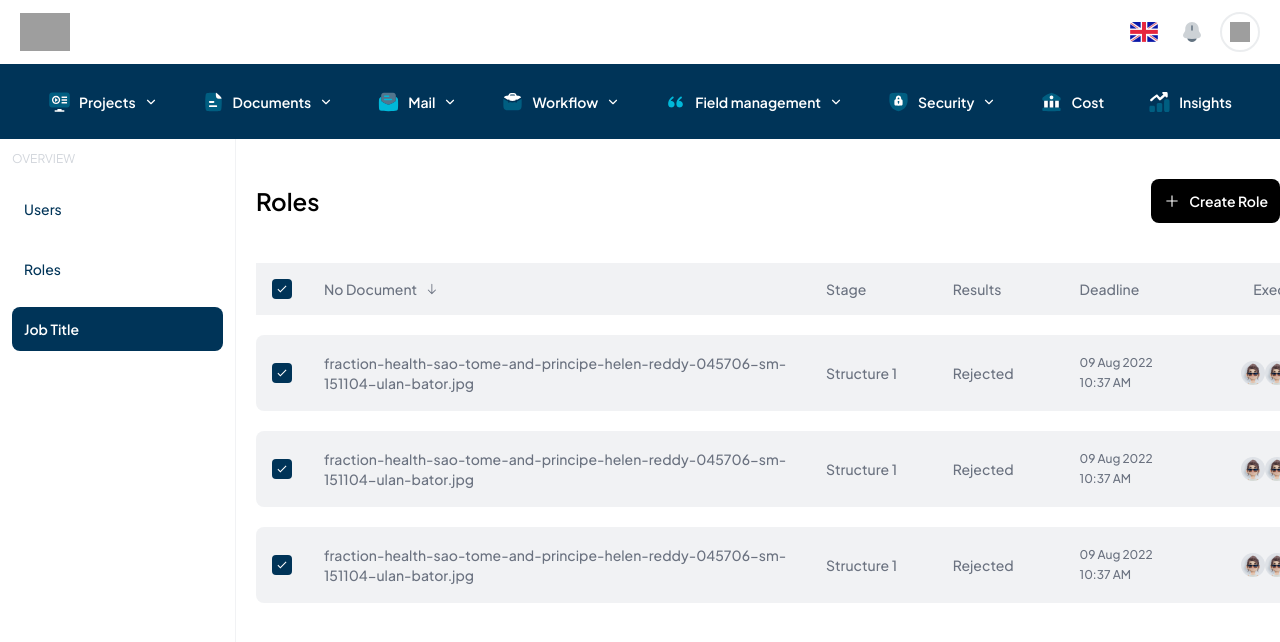
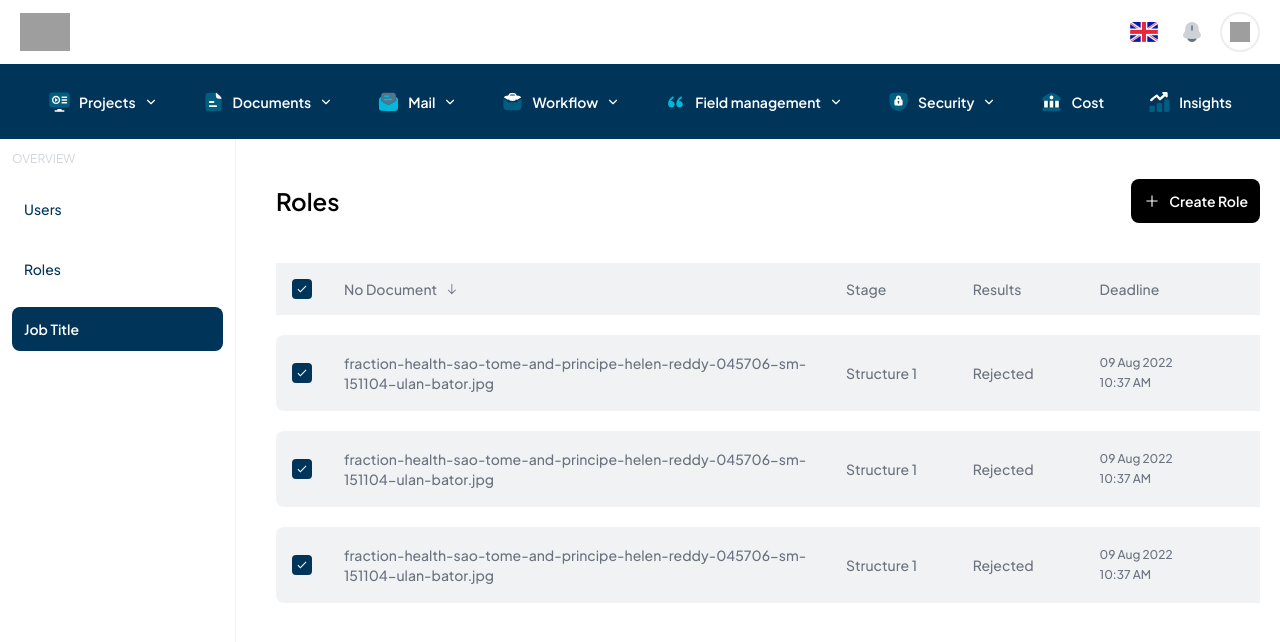
Before and after one commit to BCPAZ/crm-app, a React (Vite) app: page /job-title in a window 1280 px wide. Shown: the top 642 px of the page. Built offline with nearby package versions, Linux system fonts and the light colour scheme; grey boxes are pictures that could not be loaded.

Commit message:
fix : Jobtitle page fixed

```diff
--- a/src/views/App/Security/JobTitle.jsx
+++ b/src/views/App/Security/JobTitle.jsx
@@ -12,7 +12,7 @@ const JobTitle = () => {
   }
   return (
     <section className="w-full h-full relative">
-      <div className="py-10">
+      <div className="py-10 px-5">
         <div className="flex justify-between items-center gap-2">
         <h1 className="text-2xl font-semibold">Roles</h1>
         <button onClick={handleModal} className="bg-black p-3 font-semibold text-white rounded-lg text-sm flex items-center gap-2">
```
